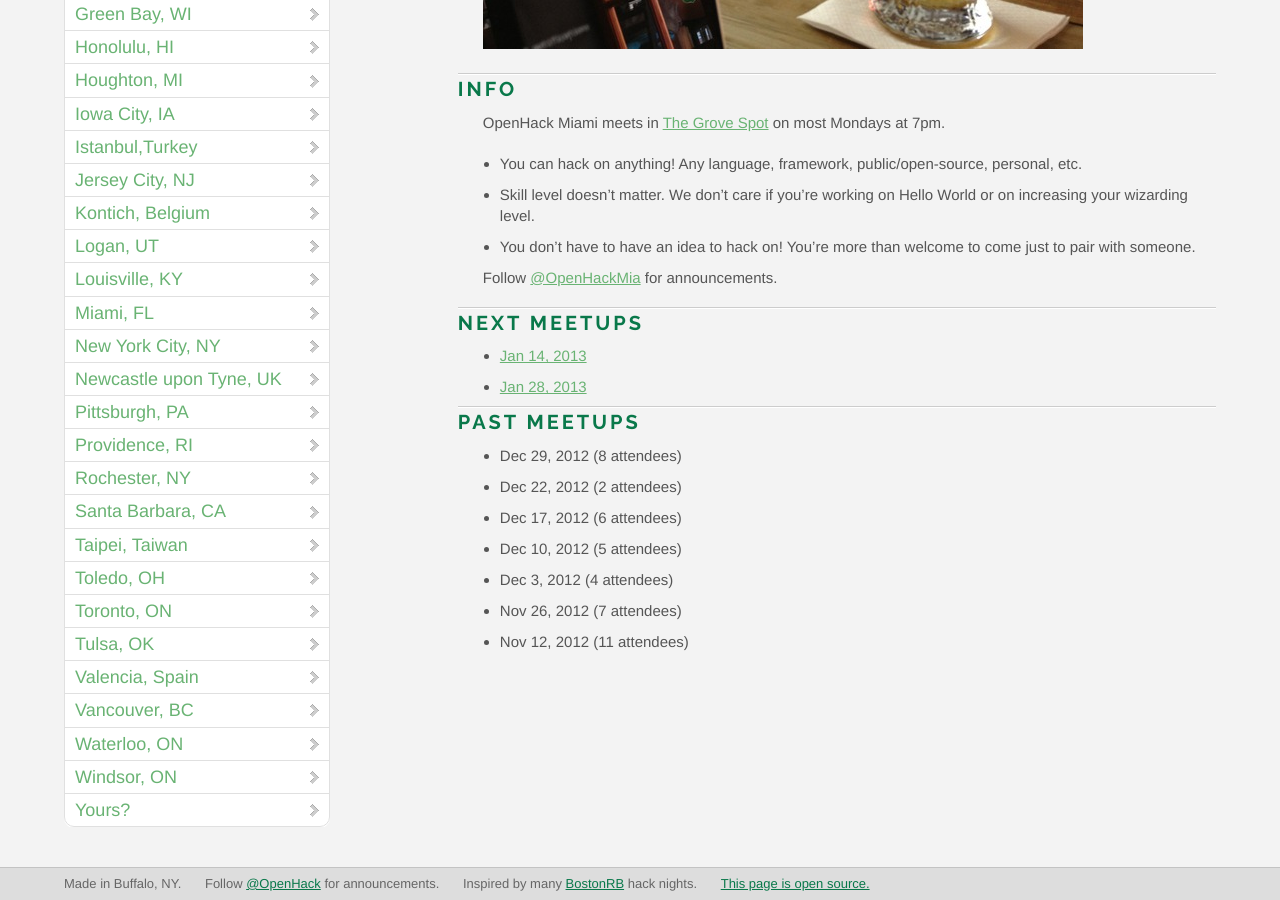
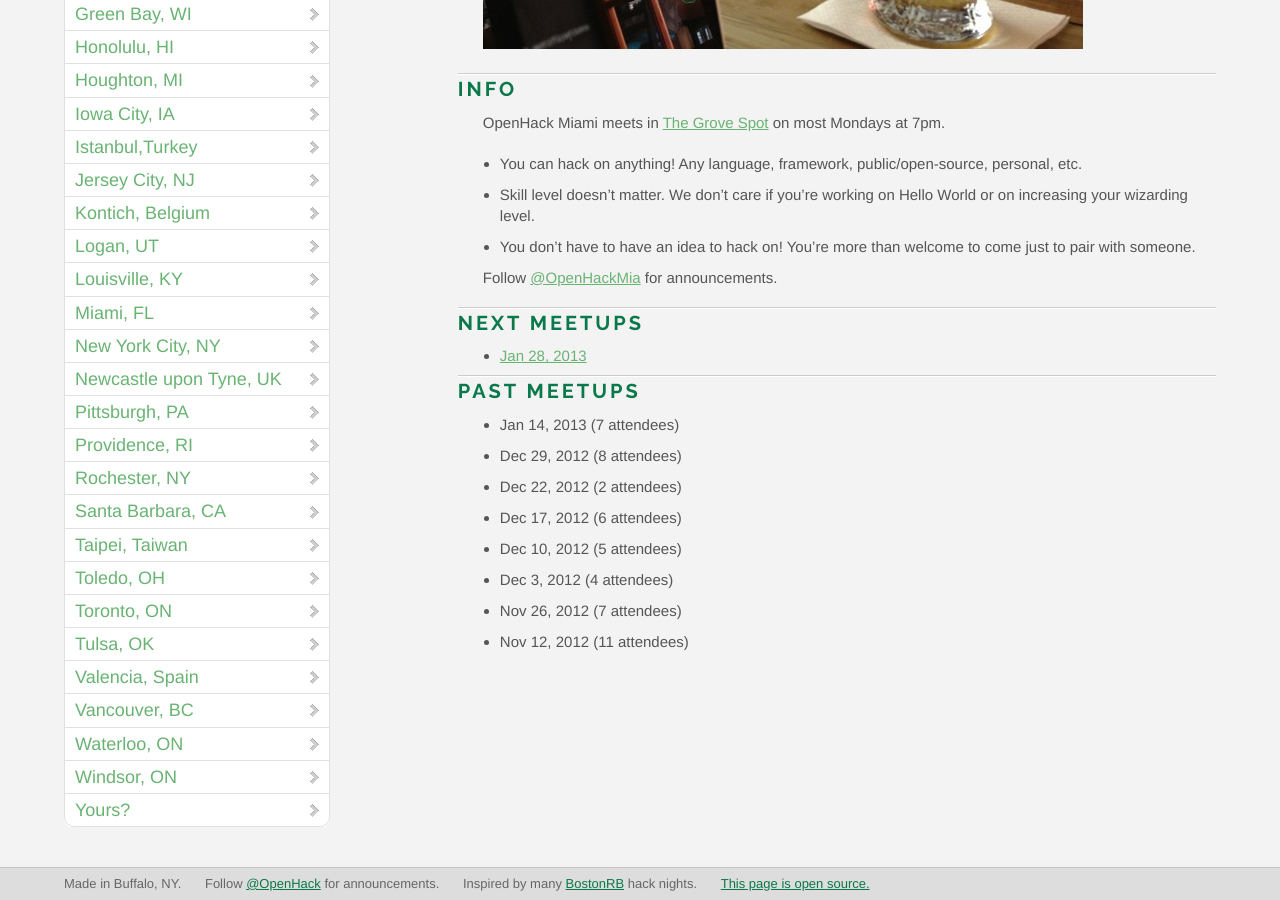
Before and after one commit to OpenHack/openhack.github.com, a Jekyll site: the page built from miami/index.markdown, in a window 1280 px wide and 900 px high, scrolled down 616 px. Built offline with Jekyll 4.4.1, drawn with Linux system fonts in a browser that asks for light colours; nearby versions of some CDN libraries; Markdown is read by kramdown in place of the engine named in the settings; comment, search, counter and statistics services are not loaded.

Commit message:
miami update

```diff
--- a/miami/index.markdown
+++ b/miami/index.markdown
@@ -19,11 +19,11 @@ Follow [@OpenHackMia](http://twitter.com/openhackmia) for announcements.
 
 ### Next meetups
 
-* [Jan 14, 2013](http://www.meetup.com/miamirb/events/98921162/)
 * [Jan 28, 2013](http://www.meetup.com/miamirb/events/98921402/)
 
 ### Past meetups
 
+* Jan 14, 2013 (7 attendees)
 * Dec 29, 2012 (8 attendees)
 * Dec 22, 2012 (2 attendees)
 * Dec 17, 2012 (6 attendees)
```
